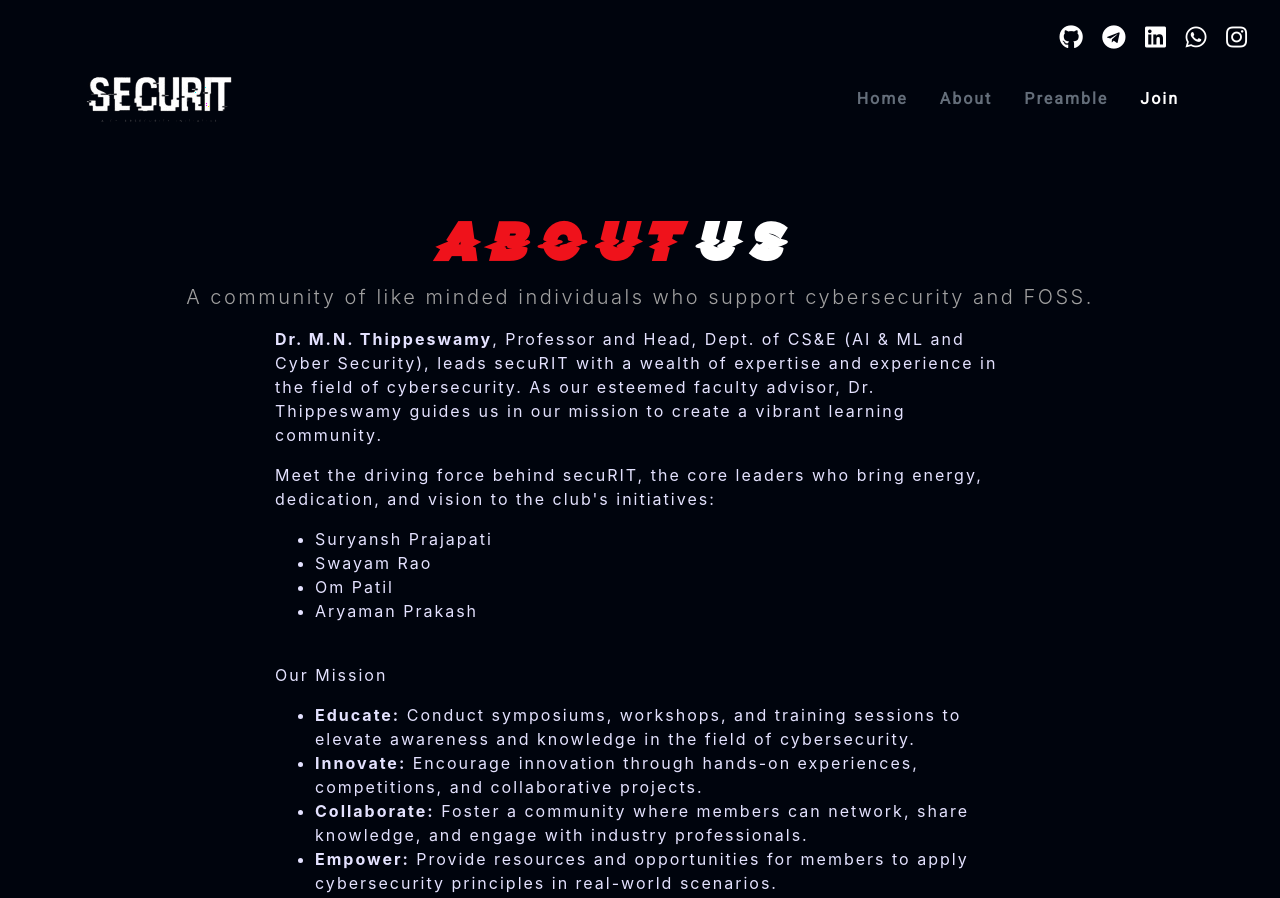
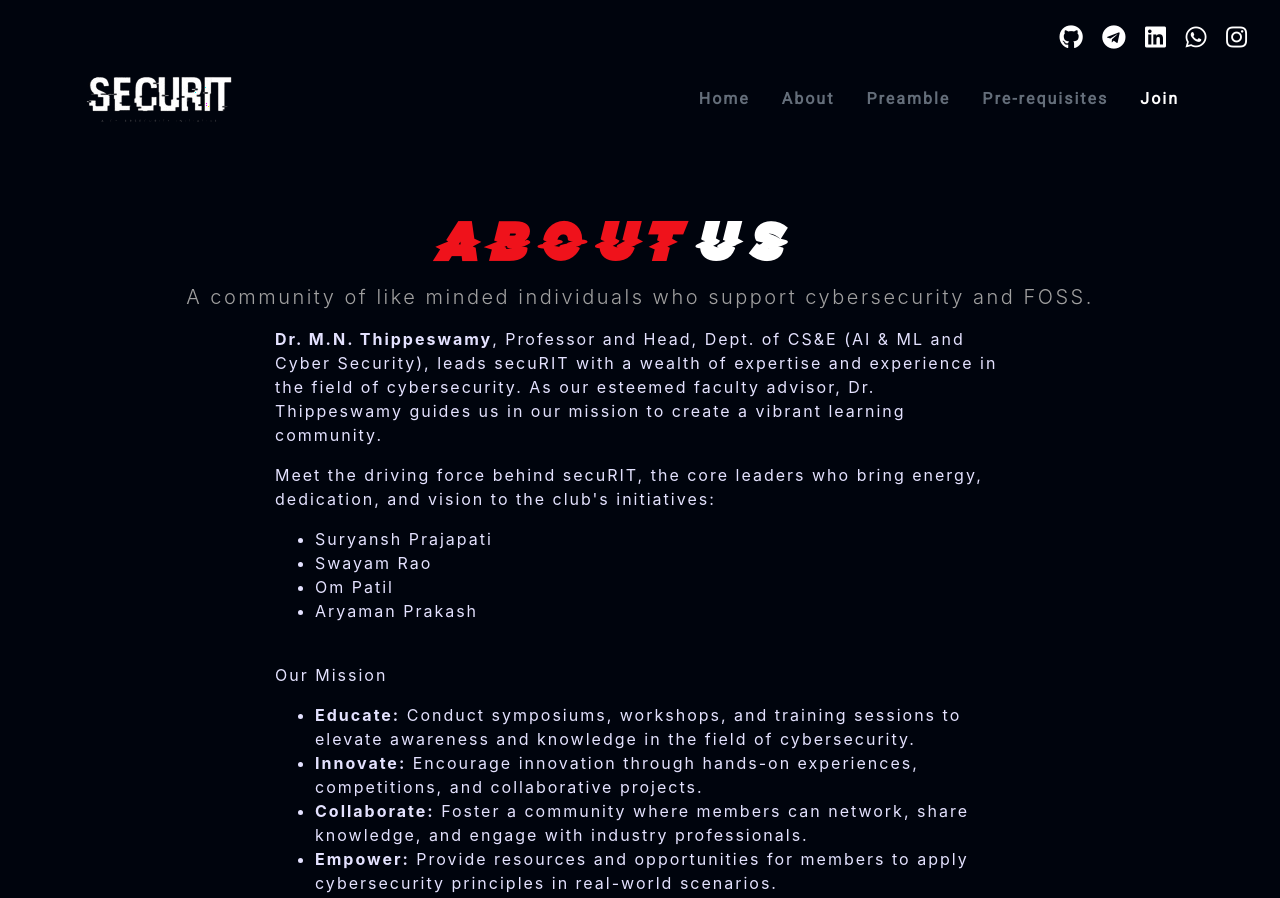
Before and after one commit to securitb/securit, a plain HTML site: page about.html in a window 1280 px wide. Shown: the top 898 px of the page. Drawn offline with nearby package versions, Linux system fonts and the light colour scheme; a web font is replaced by a local one.

Commit message:
Update about.html

```diff
--- a/about.html
+++ b/about.html
@@ -34,6 +34,7 @@
                         <a href="index.html" class="p-3 text-decoration-none text-light bold">Home</a>
                         <a href="about.html" class="p-3 text-decoration-none text-light bold">About</a>
                         <a href="preamble.html" class="p-3 text-decoration-none text-light bold">Preamble</a>
+                        <a href="pre.html" class="p-3 text-decoration-none text-light bold">Pre-requisites</a>
                         <a href="join.html" class="p-3 text-decoration-none text-white bold">Join</a>
                     </div>
                 </div>
```
